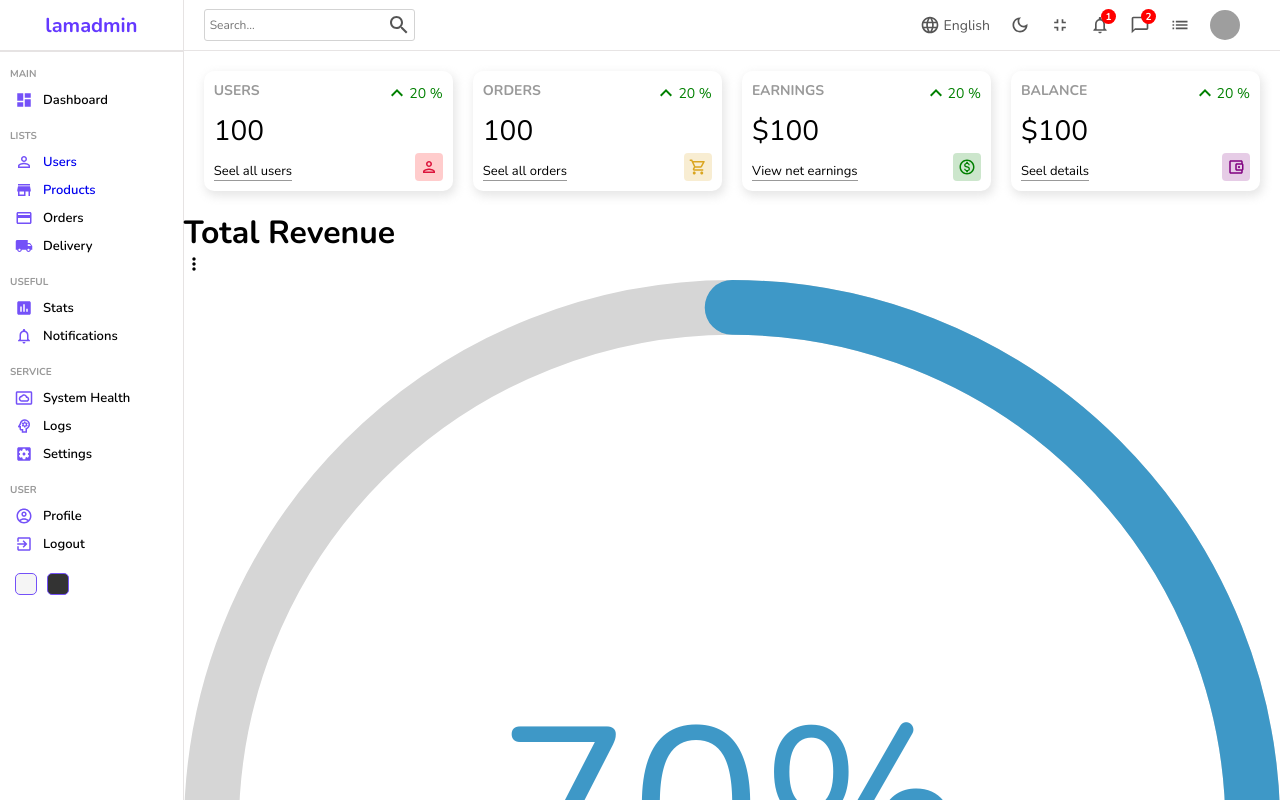
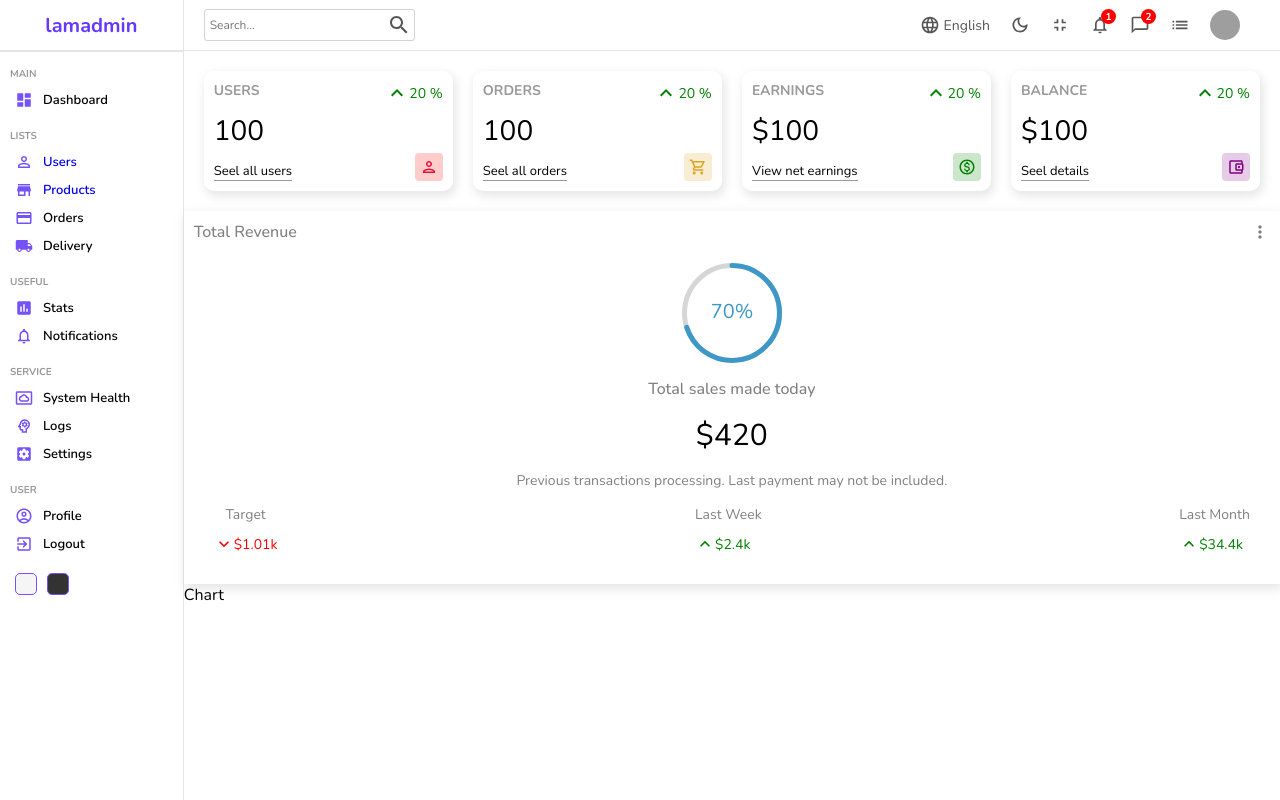
Before and after one commit to FabKaiz/booking-mern-clone, a React (Create React App) app in the folder admin/: page / in a window 1280 px wide. Shown: the top 800 px of the page. Built offline with nearby package versions, Linux system fonts and the light colour scheme; grey boxes are pictures that could not be loaded.

Commit message:
featured scss

```diff
--- a/admin/src/components/featured/featured.scss
+++ b/admin/src/components/featured/featured.scss
@@ -1,3 +1,79 @@
 .featured {
+  flex: 2;
+  -webkit-box-shadow: 2px 4px 10px 1px rgba(201, 201, 201, 0.47);
+  box-shadow: 2px 4px 10px 1px rgba(201, 201, 201, 0.47);
+  padding: 10px;
 
+  .top {
+    display: flex;
+    align-items: center;
+    justify-content: space-between;
+    color: gray;
+
+    .title {
+      font-size: 16px;
+      font-weight: 500;
+    }
+  }
+
+  .bottom {
+    padding: 20px;
+    display: flex;
+    flex-direction: column;
+    align-items: center;
+    justify-content: center;
+    gap: 15px;
+
+    .featuredChart {
+      width: 100px;
+      height: 100px;
+    }
+
+    .title {
+      font-weight: 500;
+      color: gray;
+    }
+
+    .amount {
+      font-size: 30px;
+    }
+
+    .desc {
+      font-weight: 300;
+      color: gray;
+      font-size: 14px;
+      text-align: center;
+    }
+
+    .summary {
+      width: 100%;
+      display: flex;
+      align-items: center;
+      justify-content: space-between;
+
+      .item {
+        text-align: center;
+
+        .itemTitle {
+          font-size: 14px;
+          color: gray;
+        }
+
+        .itemResult {
+          display: flex;
+          align-items: center;
+          margin-top: 10px;
+          font-size: 14px;
+
+          &.positive {
+            color: green;
+          }
+
+          &.negative {
+            color: red;
+          }
+        }
+      }
+    }
+  }
 }
```
